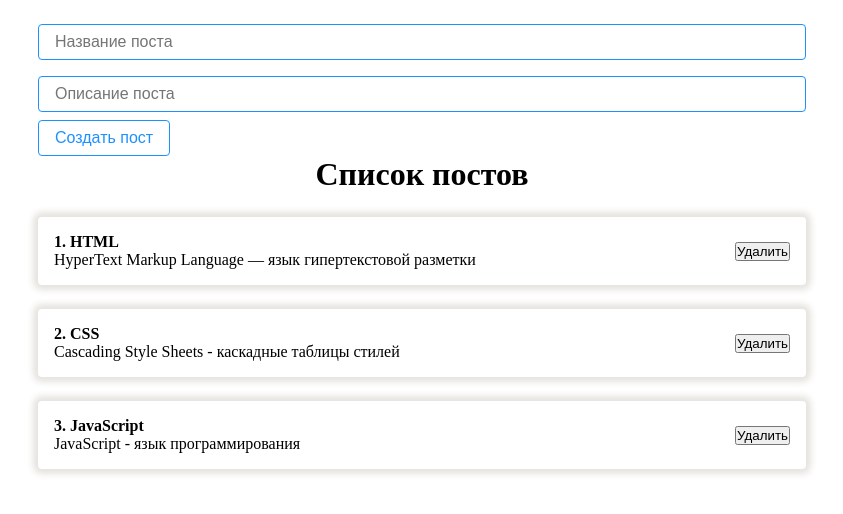
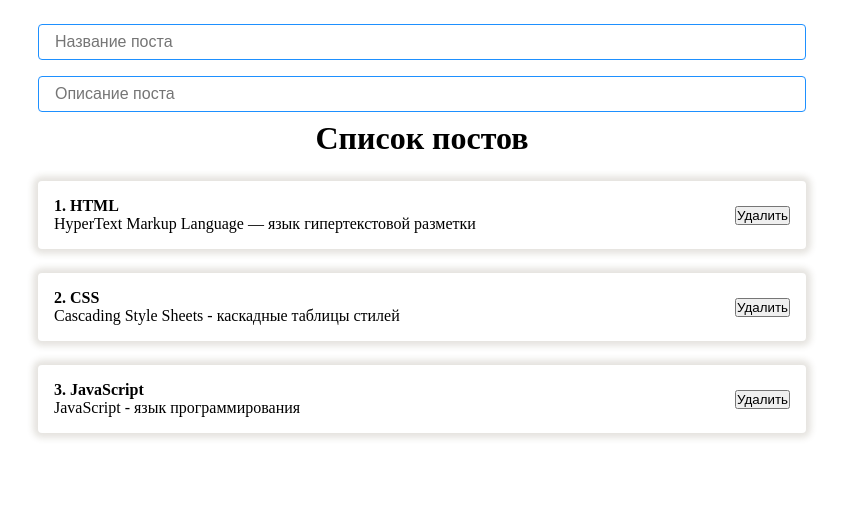
Before and after one commit to Johnsterr/React-Fundamentals, a React (Create React App) app: page / in a window 1280 px wide. Shown: the top 514 px of the page, without its empty margins (218-1061 px from the left). Built offline with nearby package versions, Linux system fonts and the light colour scheme.

Commit message:
Create PostForm component

```diff
--- a/src/App.jsx
+++ b/src/App.jsx
@@ -1,8 +1,7 @@
 import React, { useState } from "react";
 import "./styles/App.css";
 import PostList from "./components/PostList.jsx";
-import Button from "./components/UI/Buttons/Button.jsx";
-import Input from "./components/UI/Inputs/Input.jsx";
+import PostForm from "./components/PostForm.jsx";
 
 function App() {
   const [posts, setPosts] = useState([
@@ -10,32 +9,17 @@ function App() {
     { id: 2, title: "CSS", body: "Cascading Style Sheets - каскадные таблицы стилей" },
     { id: 3, title: "JavaScript", body: "JavaScript - язык программирования" },
   ]);
-  const [post, setPost] = useState({ title: "", body: "" });
 
-  const addNewPost = (event) => {
-    event.preventDefault();
-    setPosts([...posts, { ...post, id: Date.now() }]); // Set new state for controlled component
-    // Clear inputs
-    setPost({ title: "", body: "" });
-  };
+  // const addNewPost = (event) => {
+  //   event.preventDefault();
+  //   setPosts([...posts, { ...post, id: Date.now() }]); // Set new state for controlled component
+  //   // Clear inputs
+  //   setPost({ title: "", body: "" });
+  // };
 
   return (
     <div className="App">
-      <form>
-        <Input
-          type="text"
-          placeholder="Название поста"
-          value={post.title}
-          onChange={event => setPost({ ...post, title: event.target.value })}
-        />
-        <Input
-          type="text"
-          placeholder="Описание поста"
-          value={post.body}
-          onChange={event => setPost({ ...post, body: event.target.value })}
-        />
-        <Button onClick={addNewPost}>Создать пост</Button>
-      </form>
+      <PostForm />
       <PostList posts={posts} title="Список постов" />
     </div>
   );
--- /dev/null
+++ b/src/components/PostForm.jsx
@@ -0,0 +1,27 @@
+import React, { useState } from "react";
+import Input from "./UI/Inputs/Input.jsx";
+import Button from "./UI/Buttons/Button.jsx";
+
+const PostForm = () => {
+  const [post, setPost] = useState({ title: "", body: "" });
+
+  return (
+    <form>
+      <Input
+        type="text"
+        placeholder="Название поста"
+        value={post.title}
+        onChange={event => setPost({ ...post, title: event.target.value })}
+      />
+      <Input
+        type="text"
+        placeholder="Описание поста"
+        value={post.body}
+        onChange={event => setPost({ ...post, body: event.target.value })}
+      />
+      {/*<Button onClick={addNewPost}>Создать пост</Button>*/}
+    </form>
+  );
+};
+
+export default PostForm;
```
